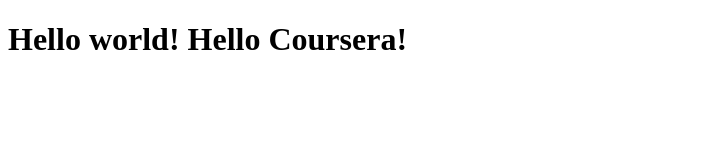
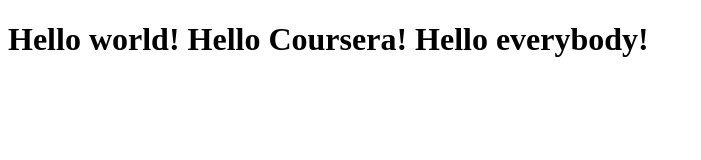
Before and after one commit to KaterinaKouk/coursera-test, a plain HTML site: page site/index.html in a window 1280 px wide. Shown: the whole page, without its empty margins (0-701 px from the left). Drawn offline with Linux system fonts and the light colour scheme.

Commit message:
Small addition to our page content.

```diff
--- a/site/index.html
+++ b/site/index.html
@@ -4,6 +4,6 @@
 	<title>Hello world!</title>
 </head>
 <body>
-<h1>Hello world! Hello Coursera!</h1>
+<h1>Hello world! Hello Coursera! Hello everybody!</h1>
 </body>
 </html>
```
